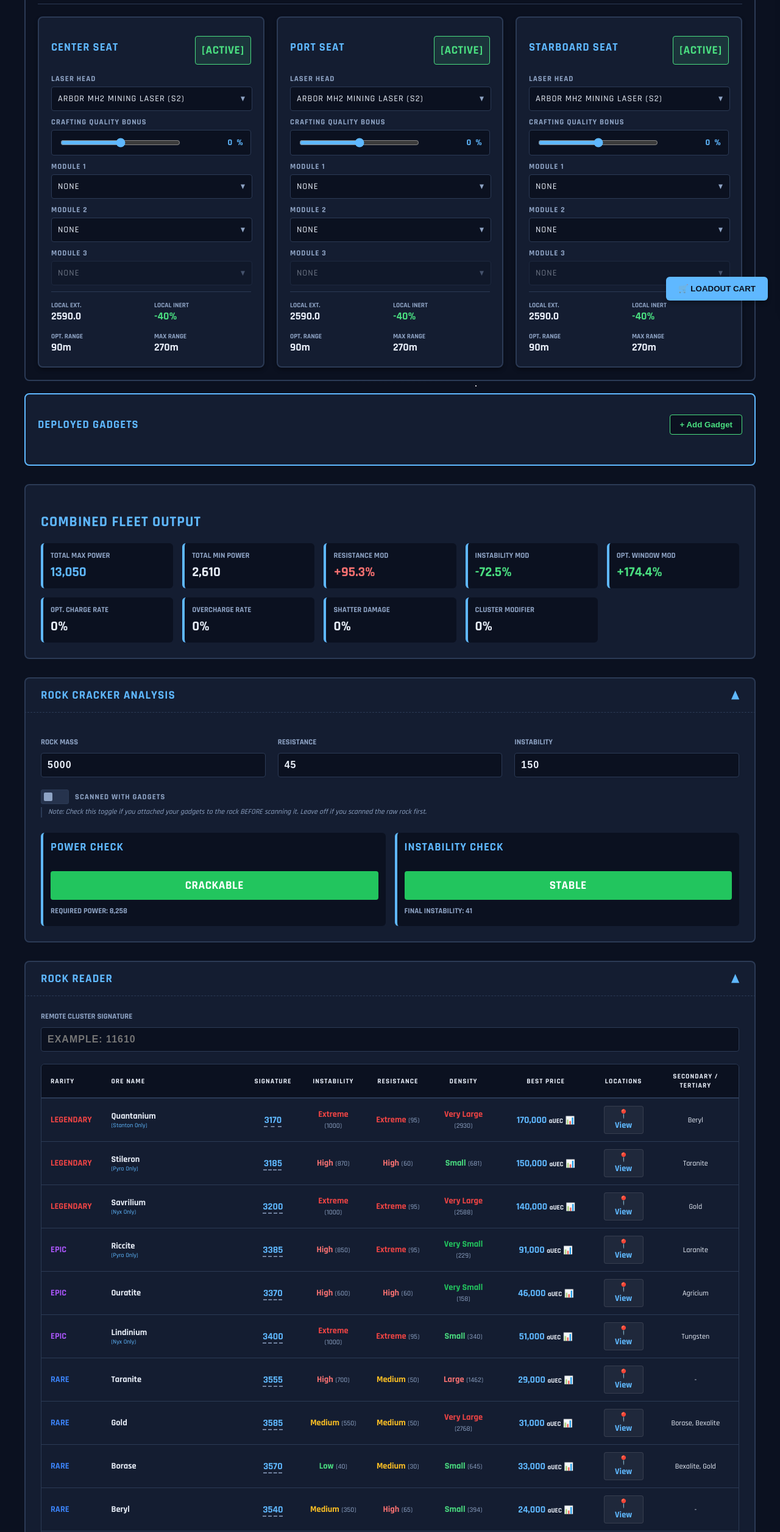
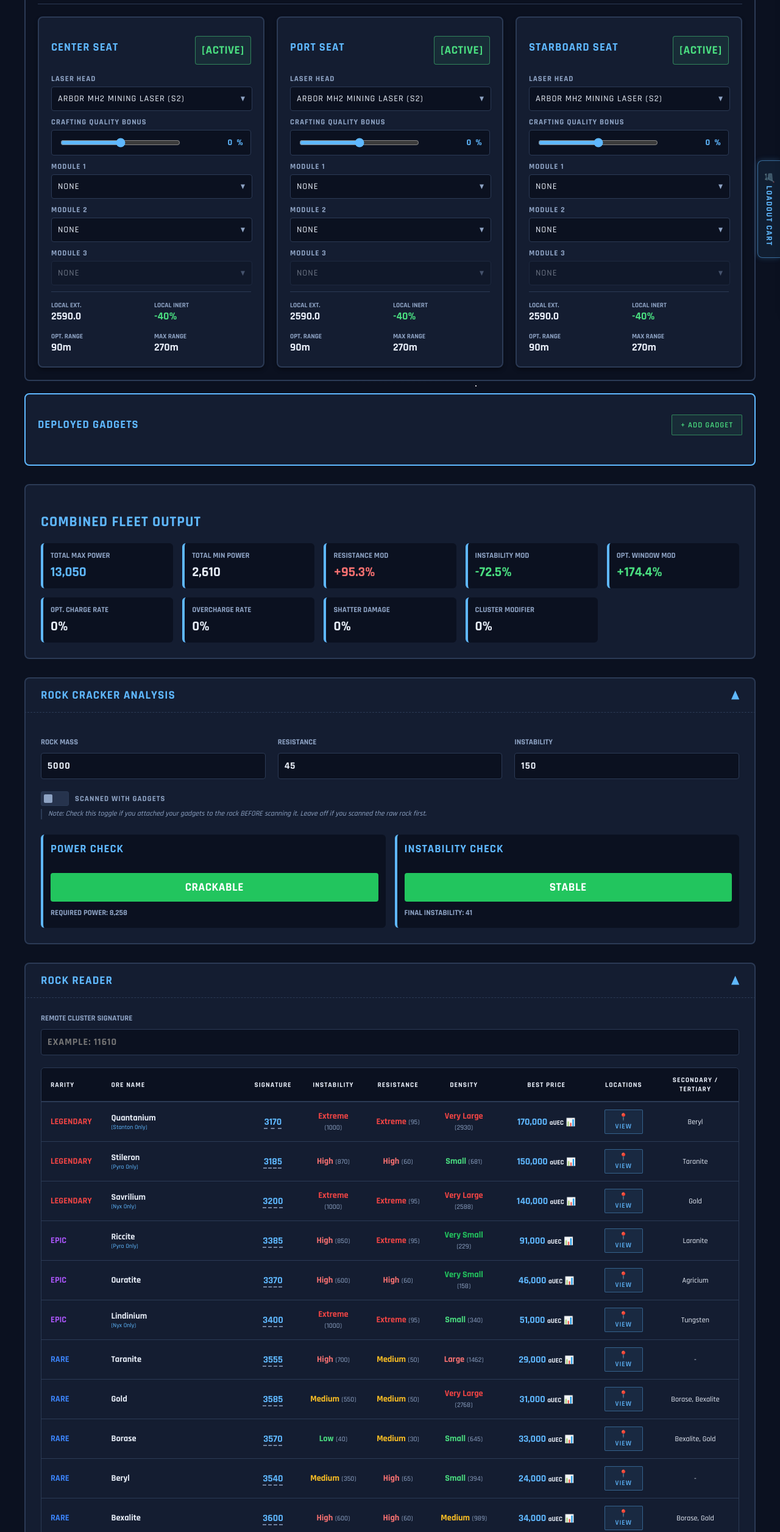
Before and after one commit to itssilly4u/MineCalc, a plain HTML site: page index.html in a window 1280 px wide. Shown: the part 287-2800 px from the top of the page at 61% size. Drawn offline with Linux system fonts and the light colour scheme.

Commit message:
Downscaled the images to reduce the file size and improve loading times. Updated the rockreader.js to enhance functionality and fixed minor bugs in app.js. Adjusted styles in style.css for better responsiveness across devices.

```diff
--- a/app.js
+++ b/app.js
@@ -261,7 +261,7 @@ const CartSystem = {
         this.loadCartState();
 
         const cartHtml = `
-            <button id="mc-cart-btn" onclick="CartSystem.toggle()">🛒 Loadout Cart</button>
+            <button id="mc-cart-btn" onclick="CartSystem.toggle()"><span class="mc-cart-ico">🛒</span> Loadout Cart</button>
             <div id="mc-cart-panel">
                 <div class="mc-cart-header">
                     <h3>Shopping Cart</h3>
--- a/rockreader.js
+++ b/rockreader.js
@@ -275,6 +275,28 @@ function togglePriceRow(cell, oreName, showAll = false, btnEl = null) {
 const OrePinSystem = {
     pinnedItems: new Set(),
     storageKey: 'minecalc_pinned_ores',
+    HOLD_MS: 1000,
+    holdTimer: null,
+    holdCell: null,
+
+    startHold(cell, name) {
+        this.cancelHold();
+        this.holdCell = cell;
+        if (cell) cell.classList.add('pin-holding');
+        this.holdTimer = setTimeout(() => {
+            this.holdTimer = null;
+            const c = this.holdCell;
+            if (c) c.classList.remove('pin-holding');
+            this.holdCell = null;
+            this.togglePin(name);
+        }, this.HOLD_MS);
+    },
+
+    cancelHold() {
+        if (this.holdTimer) { clearTimeout(this.holdTimer); this.holdTimer = null; }
+        if (this.holdCell) { this.holdCell.classList.remove('pin-holding'); this.holdCell = null; }
+    },
+
     load() {
         try {
             const saved = JSON.parse(localStorage.getItem(this.storageKey) || '[]');
@@ -317,7 +339,16 @@ function generateOreTable() {
 
     const pinCellProps = (oreName) => {
         const pinned = OrePinSystem.isPinned(oreName);
-        return `ore-name-cell pin-clickable${pinned ? ' pinned' : ''}" onclick="OrePinSystem.togglePin('${oreName.replace(/'/g, "\\'")}')" title="${pinned ? 'Click to unpin' : 'Click to pin to top'}"`;
+        const safeName = oreName.replace(/'/g, "\\'");
+        return `ore-name-cell pin-clickable${pinned ? ' pinned' : ''}"
+            onmousedown="OrePinSystem.startHold(this, '${safeName}')"
+            onmouseup="OrePinSystem.cancelHold()"
+            onmouseleave="OrePinSystem.cancelHold()"
+            ontouchstart="OrePinSystem.startHold(this, '${safeName}')"
+            ontouchend="OrePinSystem.cancelHold()"
+            ontouchmove="OrePinSystem.cancelHold()"
+            ontouchcancel="OrePinSystem.cancelHold()"
+            title="${pinned ? 'Hold to unpin' : 'Hold for 1s to pin to top'}"`;
     };
 
     ores.forEach(ore => {
--- a/style.css
+++ b/style.css
@@ -16,7 +16,9 @@
 
     /* Status Colors */
     --good-stat: #4ade80;
+    --good-stat-rgb: 74, 222, 128;
     --bad-stat: #f87171;
+    --bad-stat-rgb: 248, 113, 113;
     --impossible: #ef4444;
     --difficult: #fbbf24;
     --crackable: #22c55e;
@@ -25,7 +27,9 @@
 
     /* Action Buttons */
     --btn-export: #38bdf8;
+    --btn-export-rgb: 56, 189, 248;
     --btn-import: #a78bfa;
+    --btn-import-rgb: 167, 139, 250;
 
     /* Ore Rarities (Ones that don't match statuses) */
     --rarity-epic: #a855f7;
@@ -69,6 +73,11 @@ body {
     display: flex;
     flex-direction: column;
     min-height: 100vh;
+}
+
+/* Browsers (esp. Chrome) override fonts on form controls — force the site font */
+button, input, select, textarea {
+    font-family: inherit;
 }
 
 h1,
@@ -154,24 +163,32 @@ h3 {
     padding: 2px 8px;
     border: 1px solid transparent;
     border-radius: 5px;
-    transition: color .2s, background-color .2s, border-color .2s;
+    transition: color .2s, background-color .2s, border-color .2s, box-shadow .2s;
     white-space: nowrap;
 }
 
 .status-badge.active {
     color: var(--good-stat);
-    background-color: rgba(74, 222, 128, 0.12);
-    border-color: var(--good-stat);
+    background-color: rgba(var(--good-stat-rgb), 0.08);
+    border-color: rgba(var(--good-stat-rgb), 0.5);
 }
 
 .status-badge.inactive {
     color: var(--bad-stat);
-    background-color: rgba(248, 113, 113, 0.12);
-    border-color: var(--bad-stat);
+    background-color: rgba(var(--bad-stat-rgb), 0.08);
+    border-color: rgba(var(--bad-stat-rgb), 0.5);
 }
 
-.status-badge:hover {
-    filter: brightness(1.2);
+.status-badge.active:hover {
+    border-color: var(--good-stat);
+    background-color: rgba(var(--good-stat-rgb), 0.18);
+    box-shadow: 0 0 10px rgba(var(--good-stat-rgb), 0.3);
+}
+
+.status-badge.inactive:hover {
+    border-color: var(--bad-stat);
+    background-color: rgba(var(--bad-stat-rgb), 0.18);
+    box-shadow: 0 0 10px rgba(var(--bad-stat-rgb), 0.3);
 }
 
 /* Toggle Switch (mobiGlas-style) */
@@ -381,29 +398,55 @@ h3 {
 }
 
 .btn {
-    background: var(--bg-color);
+    background: rgba(var(--accent-rgb), 0.08);
     border: 1px solid var(--border);
     color: var(--text-main);
-    padding: 8px 15px;
-    border-radius: 4px;
+    padding: 8px 14px;
+    border-radius: 2px;
     cursor: pointer;
-    font-weight: bold;
+    font-family: inherit;
+    font-size: 0.8em;
+    font-weight: 600;
+    letter-spacing: 1px;
+    text-transform: uppercase;
     transition: all 0.2s;
 }
 
 .btn:hover {
     border-color: var(--accent);
     color: var(--accent);
+    background: rgba(var(--accent-rgb), 0.15);
+    box-shadow: 0 0 10px rgba(var(--accent-rgb), 0.25);
+}
+
+.btn:active {
+    transform: translateY(1px);
 }
 
 .btn-add {
     color: var(--good-stat);
+    border-color: rgba(var(--good-stat-rgb), 0.5);
+    background: rgba(var(--good-stat-rgb), 0.08);
+}
+
+.btn-add:hover {
+    color: var(--good-stat);
     border-color: var(--good-stat);
+    background: rgba(var(--good-stat-rgb), 0.18);
+    box-shadow: 0 0 10px rgba(var(--good-stat-rgb), 0.3);
 }
 
 .btn-remove {
     color: var(--bad-stat);
+    border-color: rgba(var(--bad-stat-rgb), 0.5);
+    background: rgba(var(--bad-stat-rgb), 0.08);
+}
+
+.btn-remove:hover {
+    color: var(--bad-stat);
     border-color: var(--bad-stat);
+    background: rgba(var(--bad-stat-rgb), 0.18);
+    box-shadow: 0 0 10px rgba(var(--bad-stat-rgb), 0.3);
 }
 
 .results-panel {
@@ -686,12 +729,28 @@ footer {
 
 .btn-export {
     color: var(--btn-export);
+    border-color: rgba(var(--btn-export-rgb), 0.5);
+    background: rgba(var(--btn-export-rgb), 0.08);
+}
+
+.btn-export:hover {
+    color: var(--btn-export);
     border-color: var(--btn-export);
+    background: rgba(var(--btn-export-rgb), 0.18);
+    box-shadow: 0 0 10px rgba(var(--btn-export-rgb), 0.3);
 }
 
 .btn-import {
     color: var(--btn-import);
+    border-color: rgba(var(--btn-import-rgb), 0.5);
+    background: rgba(var(--btn-import-rgb), 0.08);
+}
+
+.btn-import:hover {
+    color: var(--btn-import);
     border-color: var(--btn-import);
+    background: rgba(var(--btn-import-rgb), 0.18);
+    box-shadow: 0 0 10px rgba(var(--btn-import-rgb), 0.3);
 }
 
 #fleet-container {
@@ -882,9 +941,45 @@ footer {
     position: relative;
 }
 
+/* Table cells are not selectable; expanded detail rows keep selectable text */
+#rock-reader-table {
+    -webkit-user-select: none;
+    user-select: none;
+}
+
+#rock-reader-table tr.loc-details-row,
+#rock-reader-table tr.sig-details-row,
+#rock-reader-table tr.price-details-row {
+    -webkit-user-select: text;
+    user-select: text;
+}
+
 #rock-reader-table td.pin-clickable {
     cursor: pointer;
     transition: background-color 0.15s;
+}
+
+/* Hold-to-pin progress sweep */
+#rock-reader-table td.pin-clickable::before {
+    content: '';
+    position: absolute;
+    top: 0;
+    bottom: 0;
+    left: 0;
+    width: 0;
+    background: rgba(var(--accent-rgb), 0.18);
+    pointer-events: none;
+}
+
+#rock-reader-table td.pin-clickable.pin-holding::before {
+    width: 100%;
+    transition: width 1s linear;
+}
+
+#rock-reader-table td.pin-clickable.pin-holding::after {
+    content: '[HOLD...]';
+    color: var(--accent);
+    opacity: 1;
 }
 
 #rock-reader-table td.pin-clickable:hover {
@@ -1109,25 +1204,44 @@ footer {
 }
 
 /* --- SHOPPING CART UI --- */
+/* Binder-tab style: vertical tab flush against the right edge */
 #mc-cart-btn {
     position: fixed;
-    bottom: 20px;
-    right: 20px;
+    bottom: 90px;
+    right: 0;
     z-index: 999;
-    background: var(--accent);
-    color: var(--bg-color);
-    border: none;
-    padding: 12px 20px;
-    border-radius: 6px;
-    font-weight: bold;
+    writing-mode: vertical-rl;
+    background: rgba(var(--accent-rgb), 0.08);
+    color: var(--accent);
+    border: 1px solid rgba(var(--accent-rgb), 0.5);
+    border-right: none;
+    border-radius: 8px 0 0 8px;
+    padding: 18px 9px;
+    font-family: inherit;
+    font-size: 0.85em;
+    font-weight: 700;
+    letter-spacing: 1.5px;
     text-transform: uppercase;
     cursor: pointer;
-    box-shadow: 0 4px 6px rgba(0,0,0,0.3);
-    transition: transform 0.2s, background-color 0.2s;
+    box-shadow: 0 0 10px rgba(var(--accent-rgb), 0.25);
+    transition: background-color 0.2s, border-color 0.2s, box-shadow 0.2s, transform 0.1s, right .3s ease;
 }
 #mc-cart-btn:hover {
-    transform: scale(1.05);
-    background-color: #85c8ff;
+    border-color: var(--accent);
+    background: rgba(var(--accent-rgb), 0.18);
+    box-shadow: 0 0 14px rgba(var(--accent-rgb), 0.45);
+}
+#mc-cart-btn:active {
+    transform: translateX(2px);
+}
+/* Rotate the cart emoji to match the vertical text */
+#mc-cart-btn .mc-cart-ico {
+    display: inline-block;
+    transform: rotate(90deg);
+}
+/* Panel open: the tab rides along the panel's left edge, like a drawer pull */
+body:has(#mc-cart-panel.open) #mc-cart-btn {
+    right: 380px;
 }
 #mc-cart-panel {
     position: fixed;
@@ -1362,8 +1476,8 @@ footer {
 .price-unit { font-size: 0.7em; color: var(--text-main); }
 .price-loc { color: var(--text-main); font-size: 0.85em; font-weight: bold; margin-bottom: 4px; white-space: nowrap; overflow: hidden; text-overflow: ellipsis; }
 
-.action-badge { color: var(--accent); font-weight: bold; background: rgba(255,255,255,0.05); padding: 4px 8px; border-radius: 4px; border: 1px solid rgba(255,255,255,0.1); display: inline-block; transition: background 0.2s; cursor: pointer; text-align: center; }
-.action-badge:hover { background: rgba(255,255,255,0.1); }
+.action-badge { color: var(--accent); font-weight: 600; font-size: 0.8em; letter-spacing: 1px; text-transform: uppercase; background: rgba(var(--accent-rgb), 0.08); padding: 4px 8px; border-radius: 2px; border: 1px solid rgba(var(--accent-rgb), 0.4); display: inline-block; transition: background 0.2s, box-shadow 0.2s; cursor: pointer; text-align: center; }
+.action-badge:hover { background: rgba(var(--accent-rgb), 0.18); box-shadow: 0 0 8px rgba(var(--accent-rgb), 0.3); }
 
 .sys-stanton { color: var(--text-stanton); }
 .sys-nyx { color: var(--text-nyx); }
```
Also changed, not shown: assets/images/GOLEM.webp, assets/images/MOLE.webp, assets/images/PROSPECTOR.webp.
